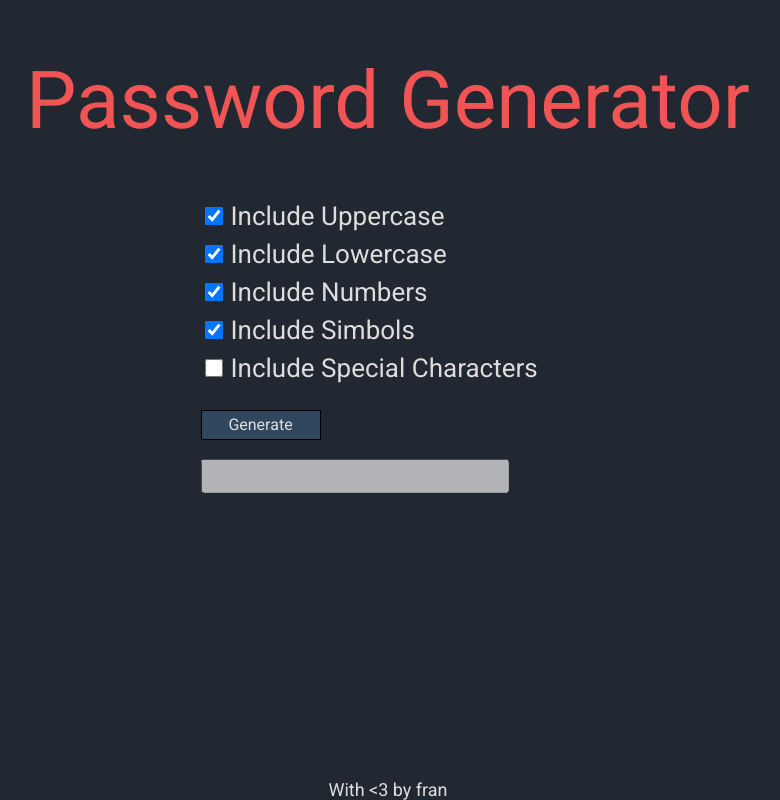
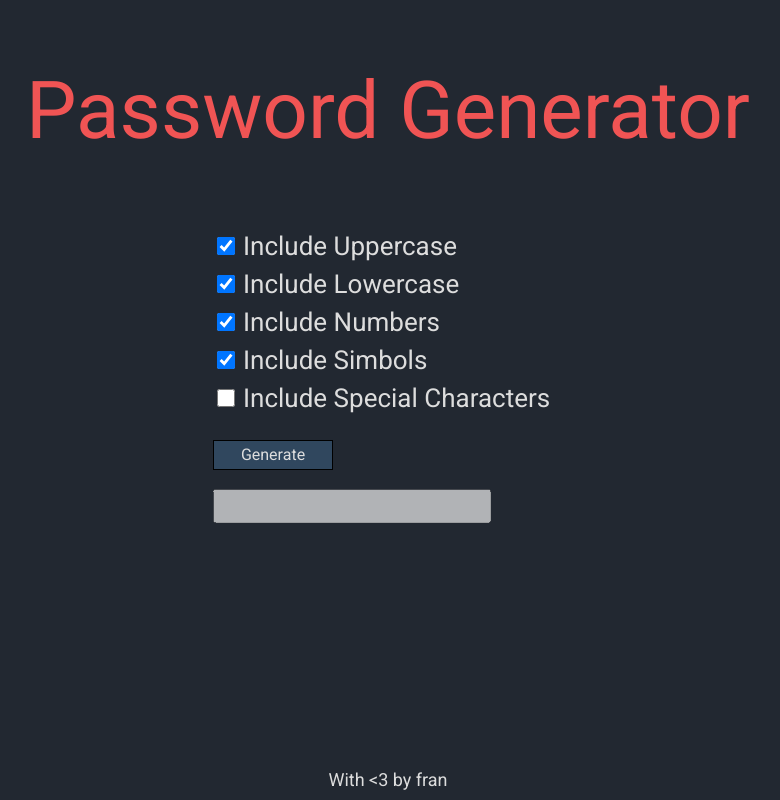
Before and after one commit to franlol/passwordGenerator, a React (Create React App) app: page / in a window 1280 px wide. Shown: the whole page, without its empty margins (252-1032 px from the left). Built offline with nearby package versions, Linux system fonts and the light colour scheme; a web font is replaced by a local one.

Commit message:
fix: fix styles

```diff
--- a/src/components/Form/Input/input.styles.scss
+++ b/src/components/Form/Input/input.styles.scss
@@ -2,7 +2,7 @@
 
 .input__text {
   margin: 0;
-  width: 300px;
+  width: 270px;
   height: 28px;
 
   font-size: 18px;
--- a/src/components/Form/form.styles.scss
+++ b/src/components/Form/form.styles.scss
@@ -5,7 +5,9 @@
   display: flex;
   flex-direction: column;
   align-items: start;
+
   margin: 0 auto;
+  max-width: 350px;
 
   color: $grey;
   font: 26px $Roboto;
@@ -36,8 +38,4 @@
       border: 1px solid $red;
     }
   }
-
-  @media only screen and (min-width: 375px) {
-    width: 375px;
-  }
 }
--- a/src/components/Header/header.styles.scss
+++ b/src/components/Header/header.styles.scss
@@ -8,7 +8,9 @@
     text-align: center;
 
     @media only screen and (max-width: 375px) {
+      font-size: 68px;
       margin-top: 10px;
     }
+
   }
 }
--- a/src/styles/global.scss
+++ b/src/styles/global.scss
@@ -18,17 +18,18 @@ body {
 }
 
 .container {
+  box-sizing: border-box;
+  padding: 10px;
+
   @media only screen and (max-width: 320px) {
-    width: 320px;
-
-    box-sizing: border-box;
-    padding: 10px;
+    border: 1px solid green;
   }
 
   @media only screen and (max-width: 375px) {
-    width: 375px;
+    border: 1px solid red
+    // width: 375px;
 
-    box-sizing: border-box;
-    padding: 10px;
+    // box-sizing: border-box;
+    // padding: 10px;
   }
 }
```
